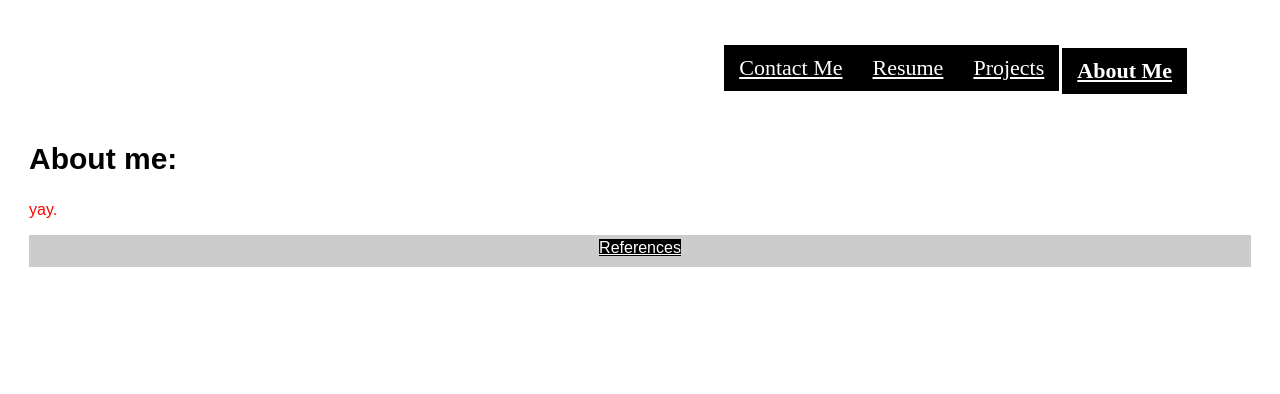
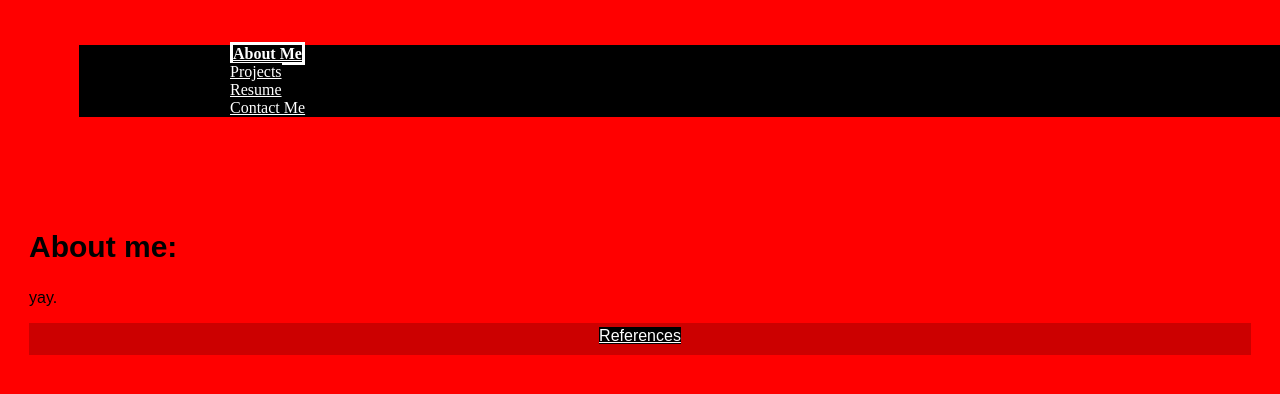
Before and after one commit to smattia0915/smattia.github.io, a PHP site: page / in a window 1280 px wide. Shown: the top 394 px of the page. Run offline with PHP 8.4, Linux system fonts and the light colour scheme.

Commit message:
Update style.css

```diff
--- a/assets/css/style.css
+++ b/assets/css/style.css
@@ -4,8 +4,8 @@ November 30,2018
 Project 2 css
 */
 body{
-	background-color: white;
-	color: red;
+	background-color: red;
+	color: black;
 	font-family: Arial, sans-serif;
 	padding: 5px;
 	margin: .25in .25in .25in .25in;
@@ -41,27 +41,10 @@ div {
     background-color: black;
 }
 
-.menu li:hover > a, .menu .current-item > a {
+.menu li:hover {
     text-decoration:none;
     color:white;
     background-color: black;
-}
-
-
-.menu > ul > li {
-    float:right;
-    display:inline-block;
-    position:relative;
-    font-size:22px;
-}
-
-.menu > ul > li > a {
-    padding:10px 15px;
-    display:inline-block;
-    text-shadow:0px 1px 0px rgba(0,0,0,0.4);
-}
-.menu > ul > li:hover > a, .menu > ul > .current-item > a {
-    background:black;
 }
 
 /*end of navigation*/
```
